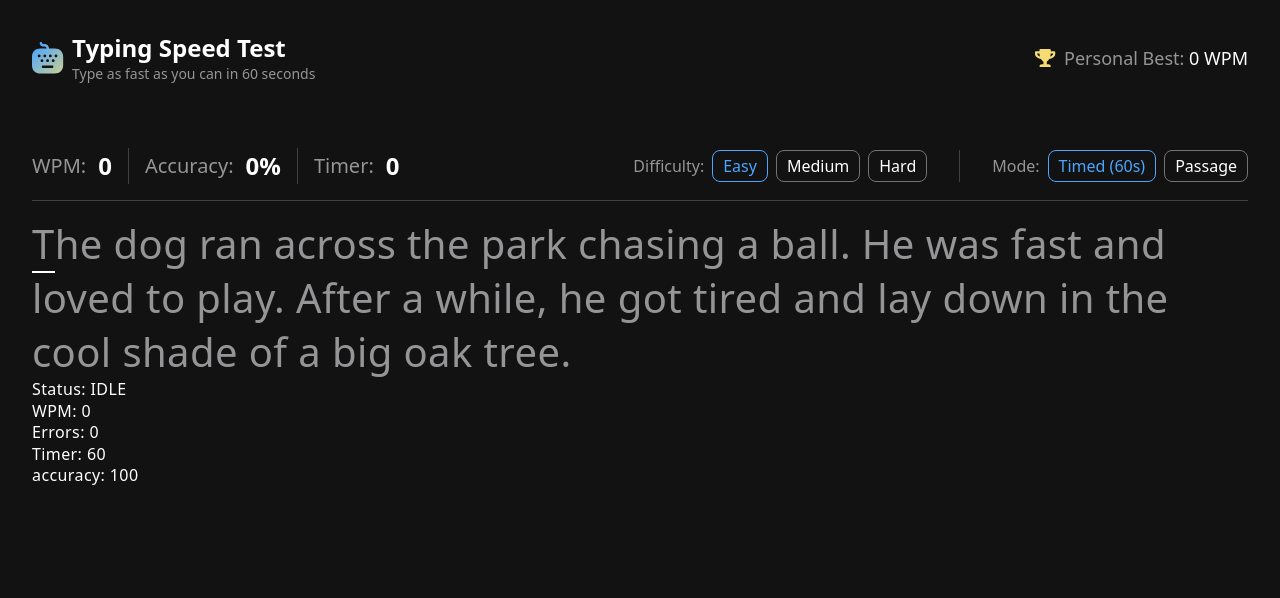
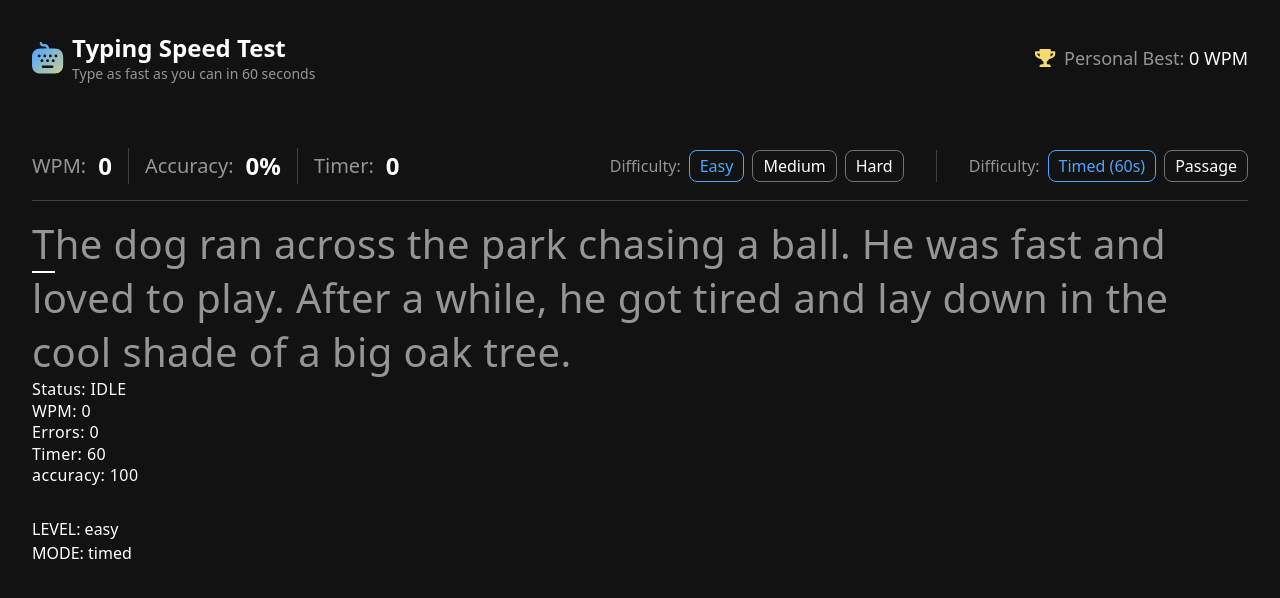
Before and after one commit to Luminoso1/typing-speed-test, a React app: page / in a window 1280 px wide. Shown: the top 598 px of the page. Built offline with nearby package versions, Linux system fonts and the light colour scheme; the HTML template or start-up script is replaced by a standard one.

Commit message:
refactor custom labels && some styles

```diff
--- a/src/App.tsx
+++ b/src/App.tsx
@@ -1,36 +1,60 @@
+import { useState } from 'react'
+import type { Level, Mode } from './lib/types'
+import { LEVELS, MODES } from './lib/constants'
 import Header from './components/Header'
 import TypeBox from './components/TypeBox'
 import Stats from './components/Stats'
-import Levels from './components/Levels'
-import Modes from './components/Modes'
+import CustomSelect from './components/CustomSelect'
+import CustomLabels from './components/CustomLabels.tsx'
 
 function App() {
+  const [level, setLevel] = useState<Level>('easy')
+  const [mode, setMode] = useState<Mode>('timed')
+
   return (
     <div className="mx-auto max-w-[1280px] px-4 md:px-8">
       <Header bestScore={0} />
 
       <div className="flex flex-col justify-between gap-y-4 border-b border-neutral-700 pb-4 lg:flex-row lg:items-center">
         <Stats stats={{ wpm: 0, accuracy: 0, time: 0 }} />
-        <div className="flex items-center gap-8 max-[680px]:hidden max-lg:justify-between">
-          <Levels onChange={() => {}} />
+
+        <div className="desktop flex items-center gap-8 max-[680px]:hidden max-lg:justify-between">
+          <CustomLabels
+            name="desktop-levels"
+            actual={level}
+            options={LEVELS}
+            onChange={setLevel}
+          />
+
           <div className="w-[1px] self-stretch bg-neutral-700"></div>
-          <Modes onChange={() => {}} />
+
+          <CustomLabels
+            name="desktop-modes"
+            actual={mode}
+            options={MODES}
+            onChange={setMode}
+          />
         </div>
-        <div className="hidden max-[680px]:flex">
-          <select>
-            <option value={'easy'}>Easy</option>
-            <option value={'medium'}>Medium</option>
-            <option value={'hard'}>Hard</option>
-          </select>
 
-          <select>
-            <option value={'easy'}>Easy</option>
-            <option value={'medium'}>Medium</option>
-            <option value={'hard'}>Hard</option>
-          </select>
+        <div className="hidden gap-2 max-[680px]:flex">
+          <CustomSelect
+            name="mobile-levels"
+            actual={level}
+            options={LEVELS}
+            onChange={setLevel}
+          />
+          <CustomSelect
+            name="mobile-modes"
+            actual={mode}
+            options={MODES}
+            onChange={setMode}
+          />
         </div>
       </div>
       <TypeBox />
+
+      <div>LEVEL: {level}</div>
+      <div>MODE: {mode}</div>
     </div>
   )
 }
--- /dev/null
+++ b/src/components/CustomLabels.tsx
@@ -0,0 +1,44 @@
+import type { LabelsProps } from '../lib/types'
+
+export default function CustomLabels<T extends string>({
+  name,
+  actual,
+  options,
+  onChange,
+}: LabelsProps<T>) {
+  const normalizedOptions = options.map((opt) =>
+    typeof opt === 'string' ? { label: opt, value: opt as T } : opt,
+  )
+
+  const handleSelect = (value: T) => {
+    onChange(value)
+  }
+
+  return (
+    <div className="flex items-center gap-2">
+      <p className="text-neutral-400">Difficulty:</p>
+      {normalizedOptions.map(({ label, value }) => {
+        const id = label + '-' + value
+        return (
+          <label
+            key={id}
+            htmlFor={id}
+            tabIndex={0}
+            className="focus capitalize"
+          >
+            {label}
+            <input
+              type="radio"
+              id={id}
+              name={name}
+              value={value}
+              checked={actual === value}
+              className="sr-only"
+              onChange={() => handleSelect(value)}
+            />
+          </label>
+        )
+      })}
+    </div>
+  )
+}
--- /dev/null
+++ b/src/components/CustomSelect.tsx
@@ -0,0 +1,100 @@
+import { useState, useEffect, useRef } from 'react'
+import type { LabelsProps } from '../lib/types'
+
+export default function CustomSelect<T extends string>({
+  name,
+  actual,
+  options,
+  onChange,
+}: LabelsProps<T>) {
+  const containerRef = useRef<HTMLDivElement>(null)
+  const [isOpen, setIsOpen] = useState(false)
+
+  const onOpenClose = () => setIsOpen((prev) => !prev)
+
+  const normalizedOptions = options.map((opt) =>
+    typeof opt === 'string' ? { label: opt, value: opt as T } : opt,
+  )
+
+  const handleSelect = (value: T) => {
+    onChange(value)
+  }
+
+  useEffect(() => {
+    const handleClickOutsite = (event: MouseEvent) => {
+      if (
+        containerRef.current &&
+        !containerRef.current.contains(event.target as Node)
+      ) {
+        setIsOpen(false)
+      }
+    }
+
+    document.addEventListener('mousedown', handleClickOutsite)
+
+    return () => document.removeEventListener('mousedown', handleClickOutsite)
+  }, [])
+
+  return (
+    <div ref={containerRef} className="relative flex-1">
+      <button
+        type="button"
+        aria-haspopup="listbox"
+        aria-expanded={isOpen}
+        onClick={onOpenClose}
+        className="flex w-full items-center justify-center gap-2 rounded-lg border-1 border-neutral-500 px-3 py-2 capitalize"
+      >
+        {normalizedOptions.find((opt) => opt.value === actual)?.label || actual}
+        <Arrow isOpen={isOpen} />
+      </button>
+
+      {isOpen && (
+        <ul
+          role="listbox"
+          className="absolute top-12 right-0 left-0 z-10 overflow-hidden rounded-lg bg-neutral-800 py-2 shadow-lg"
+        >
+          {normalizedOptions.map(({ label, value }) => {
+            const key = `mobile-${value}`
+            return (
+              <li
+                key={key}
+                role="option"
+                aria-selected={actual === value}
+                className="flex items-center gap-3 border-b border-neutral-700 px-3"
+                onClick={() => handleSelect(value)}
+              >
+                <input
+                  type="radio"
+                  value={value}
+                  name={name}
+                  id={key}
+                  defaultChecked={value === actual}
+                  className="mobile-radio"
+                />
+                <label htmlFor={key} className="flex-1 py-2 capitalize">
+                  {label}
+                </label>
+              </li>
+            )
+          })}
+        </ul>
+      )}
+    </div>
+  )
+}
+
+const Arrow = ({ isOpen }: { isOpen: boolean }) => (
+  <svg
+    width="11"
+    height="6"
+    viewBox="0 0 11 6"
+    fill="none"
+    xmlns="http://www.w3.org/2000/svg"
+    className={`transition-transform ${isOpen ? 'rotate-180' : ''}`}
+  >
+    <path
+      d="M4.74219 5.83594L0.117188 1.24219C-0.0390625 1.11719 -0.0390625 0.867188 0.117188 0.710938L0.742188 0.117188C0.898438 -0.0390625 1.11719 -0.0390625 1.27344 0.117188L5.02344 3.80469L8.74219 0.117188C8.89844 -0.0390625 9.14844 -0.0390625 9.27344 0.117188L9.89844 0.710938C10.0547 0.867188 10.0547 1.11719 9.89844 1.24219L5.27344 5.83594C5.11719 5.99219 4.89844 5.99219 4.74219 5.83594Z"
+      fill="white"
+    />
+  </svg>
+)
--- a/src/components/Levels.tsx
+++ /dev/null
@@ -1,47 +0,0 @@
-import type { Level } from '../lib/types'
-
-type Props = {
-  onChange: (level: Level) => void
-}
-
-export default function Levels({ onChange }: Props) {
-  return (
-    <div className="flex items-center gap-2">
-      <p className="text-neutral-400">Difficulty:</p>
-      <label htmlFor="level-easy" tabIndex={0} className="focus">
-        Easy
-        <input
-          type="radio"
-          id="level-easy"
-          name="level"
-          value={'easy'}
-          hidden
-          defaultChecked
-          onChange={(e) => onChange(e.target.value as Level)}
-        />
-      </label>
-      <label htmlFor="level-medium" tabIndex={0} className="focus">
-        Medium
-        <input
-          type="radio"
-          id="level-medium"
-          name="level"
-          value={'medium'}
-          hidden
-          onChange={(e) => onChange(e.target.value as Level)}
-        />
-      </label>
-      <label htmlFor="level-hard" tabIndex={0} className="focus">
-        Hard
-        <input
-          type="radio"
-          id="level-hard"
-          name="level"
-          value={'hard'}
-          hidden
-          onChange={(e) => onChange(e.target.value as Level)}
-        />
-      </label>
-    </div>
-  )
-}
--- a/src/components/Modes.tsx
+++ /dev/null
@@ -1,36 +0,0 @@
-import type { Mode } from '../lib/types'
-
-type Props = {
-  onChange: (mode: Mode) => void
-}
-
-export default function Modes({ onChange }: Props) {
-  return (
-    <div className="flex items-center gap-2">
-      <p className="text-neutral-400">Mode:</p>
-      <label htmlFor="mode-timed" tabIndex={0} className="focus">
-        Timed (60s)
-        <input
-          type="radio"
-          id="mode-timed"
-          name="mode"
-          value={'timed'}
-          hidden
-          defaultChecked
-          onChange={(e) => onChange(e.target.value as Mode)}
-        />
-      </label>
-      <label htmlFor="mode-passage" tabIndex={0} className="focus">
-        Passage
-        <input
-          type="radio"
-          id="mode-passage"
-          name="mode"
-          value={'passage'}
-          hidden
-          onChange={(e) => onChange(e.target.value as Mode)}
-        />
-      </label>
-    </div>
-  )
-}
--- a/src/index.css
+++ b/src/index.css
@@ -31,21 +31,23 @@ body {
   outline-offset: 4px;
 }
 
-.stats h2 {
+.stats {
+  h2 {
     font-size: 1.25rem;
     font-weight: 400;
     color: var(--color-neutral-400);
-
     display: flex;
     align-items: center;
-}
 
-.stats h2 span {
+    span {
       font-size: 1.5rem;
       font-weight: bold;
       color: var(--color-neutral-0);
     }
+  }
+}
 
+.desktop {
   label {
     border: 1px solid var(--color-neutral-500);
     padding: 3px 10px;
@@ -61,6 +63,37 @@ label:hover,
   label:has(input:checked) {
     border-color: var(--color-blue-400);
     color: var(--color-blue-400);
+  }
+}
+
+.mobile-radio {
+  appearance: none;
+  width: 1rem;
+  height: 1rem;
+  border-radius: 50%;
+  border: 1px solid var(--color-neutral-0);
+  background-color: transparent;
+
+  position: relative;
+  cursor: pointer;
+  transition: all 200ms ease;
+  display: flex;
+  align-items: center;
+  justify-content: center;
+  outline: none;
+
+  &:checked {
+    background-color: var(--color-blue-400);
+    border-color: var(--color-blue-400);
+  }
+
+  &::after {
+    content: '';
+    width: 6px;
+    height: 6px;
+    border-radius: 50%;
+    background-color: #000000;
+  }
 }
 
 .type-box span {
--- a/src/lib/constants.ts
+++ b/src/lib/constants.ts
@@ -8,4 +8,11 @@ export const ALLOWED_KEYS = [
   ...NUMBERS,
   ...SYMBOLS,
   ' ',
-]
+] as const
+
+export const LEVELS = ['easy', 'medium', 'hard'] as const
+
+export const MODES = [
+  { label: 'Timed (60s)', value: 'timed' },
+  { label: 'passage', value: 'passage' },
+] as const
--- a/src/lib/types.ts
+++ b/src/lib/types.ts
@@ -9,3 +9,16 @@ export type CharacterState = 'EMPTY' | 'FILLED' | 'ERROR'
 export type Level = 'easy' | 'medium' | 'hard'
 
 export type Mode = 'timed' | 'passage'
+
+export type Option<T extends string> = {
+  label: string
+  value: T
+}
+
+export type LabelsProps<T extends string> = {
+  name: string
+  actual: T
+  options: readonly Option<T>[] | readonly T[]
+  onChange: (value: T) => void
+  className?: string
+}
```
Lines whose indentation alone changed are shown as unchanged.
